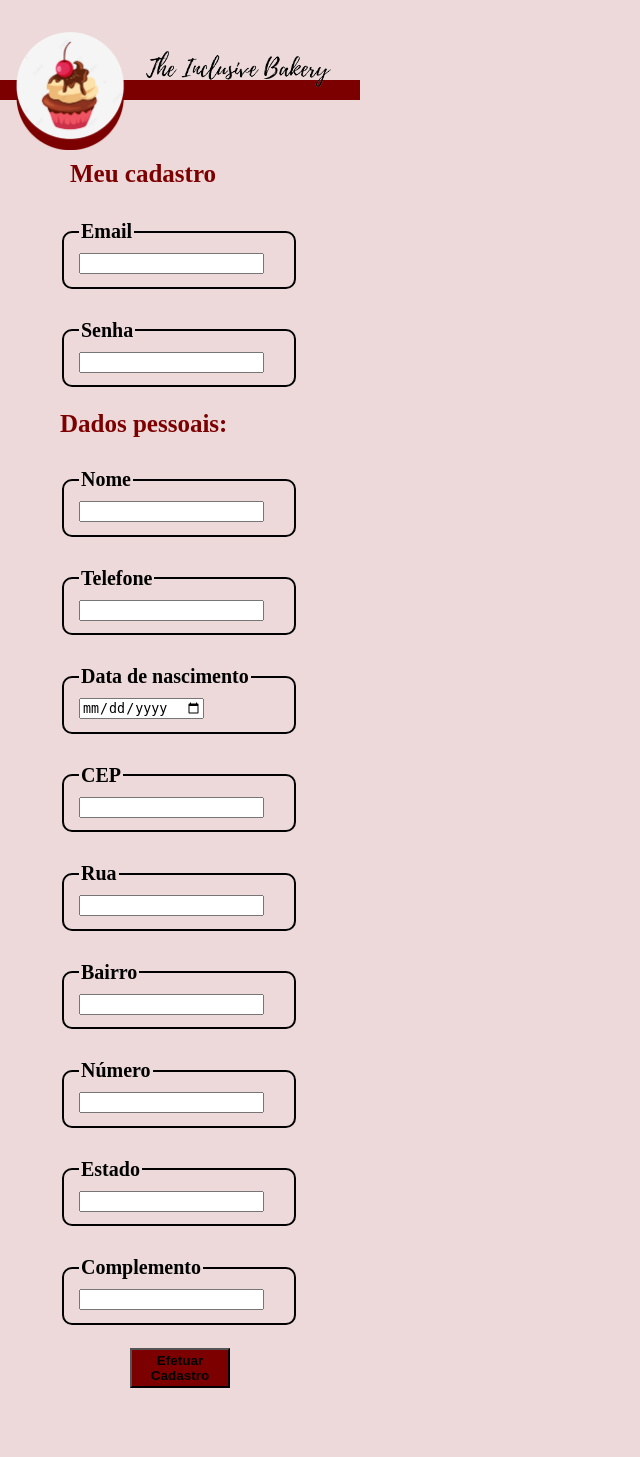
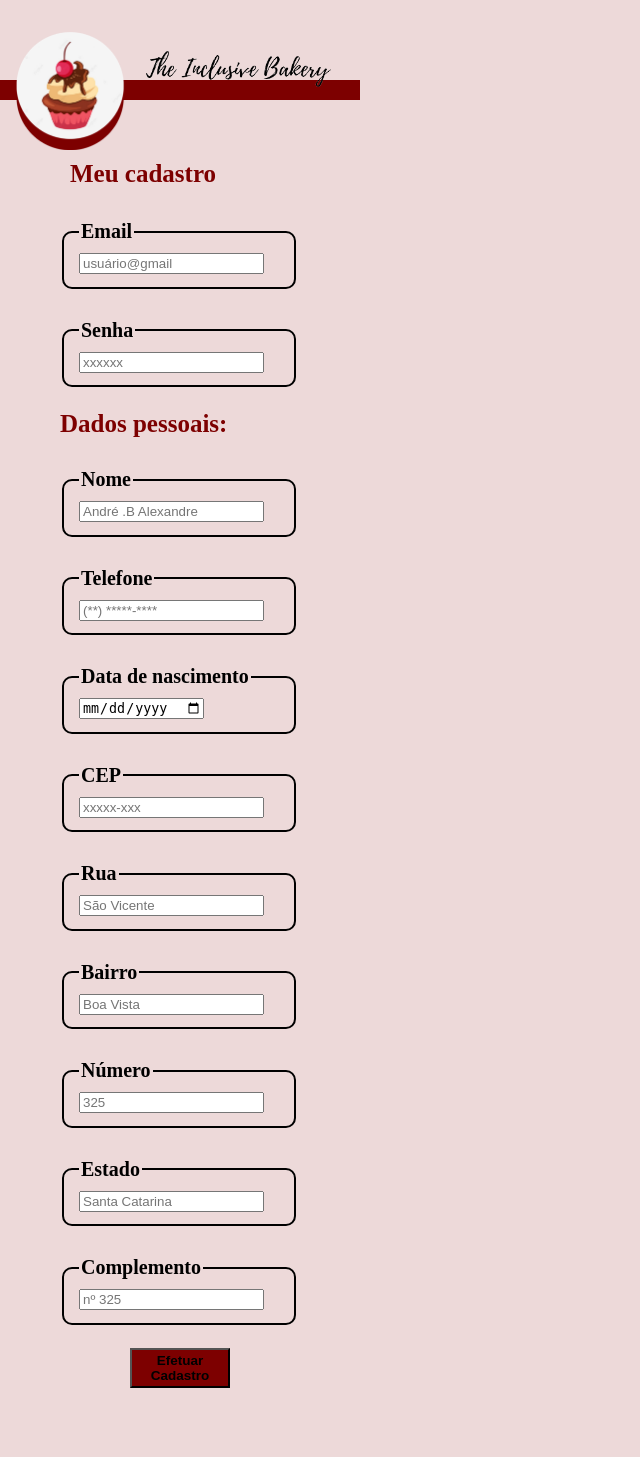
Before and after one commit to andrebalexandre/pronto, a PHP site: page /pgcadastro1.html in a window 1280 px wide. Shown: the part 70-1527 px from the top of the page, without its empty margins (0-640 px from the left). Run offline with PHP 8.4, Linux system fonts and the light colour scheme.

Commit message:
app-andré

```diff
--- a/pgcadastro1.html
+++ b/pgcadastro1.html
@@ -29,12 +29,12 @@
         <div class="d3">
             <fieldset>
                 <legend><b>Email</b></legend>
-                <input type="text" id="email" name="Email">
+                <input type="text" id="email" name="Email" placeholder="usuário@gmail">
             </fieldset>
 
             <fieldset>
                 <legend><b>Senha</b></legend>
-                <input type="password" id="senha" name="Senha">
+                <input maxlength="6" type="password" id="senha" name="Senha" placeholder="xxxxxx">
             </fieldset>
           <br>
           <div class="d4">
@@ -43,47 +43,47 @@
           <div>
             <fieldset>
                 <legend><b>Nome</b></legend>
-                    <input type="text" id="nome" name="Nome">
+                    <input type="text" id="nome" name="Nome" placeholder="André .B Alexandre">
             </fieldset>
 
             <fieldset>
                 <legend><b>Telefone</b></legend>
-                    <input type="number" id="telefone" name="Telefone">
+                    <input type="number" id="telefone" name="Telefone" placeholder="(**) *****-**** ">
             </fieldset>
 
             <fieldset>
                 <legend><b>Data de nascimento</b></legend>
-                    <input type="date" id="data" name="Data">
+                    <input type="date" id="data" name="Data" placeholder="__/__/__">
             </fieldset>
 
             <fieldset>
                 <legend><b>CEP</b></legend>
-                <input maxlength="9" type="text" id="Cep" onkeyup="ValidarCEP();" name="Cep">
+                <input maxlength="9" type="text" id="Cep" onkeyup="ValidarCEP();" name="Cep" placeholder="xxxxx-xxx">
             </fieldset>
 
             <fieldset>
                 <legend><b>Rua</b></legend>
-                    <input type="text" id="rua" name="Rua">
+                    <input type="text" id="rua" name="Rua" placeholder="São Vicente">
             </fieldset>
 
             <fieldset>
                 <legend><b>Bairro</b></legend>
-                    <input type="text" id="bairro" name="Bairro">
+                    <input type="text" id="bairro" name="Bairro" placeholder="Boa Vista">
             </fieldset>
 
             <fieldset>
                 <legend><b>Número</b></legend>
-                    <input type="number" id="numero" name="Numero">
+                    <input type="number" id="numero" name="Numero" placeholder="325">
             </fieldset>
 
             <fieldset>
                 <legend><b>Estado</b></legend>
-                    <input type="text" id="estado" name="Estado">
+                    <input type="text" id="estado" name="Estado" placeholder="Santa Catarina">
             </fieldset>
 
             <fieldset>
                 <legend><b>Complemento</b></legend>
-                    <input type="text" id="complemento" name="Complemento">
+                    <input type="text" id="complemento" name="Complemento" placeholder="nº 325">
             </fieldset>
             <br>
 
--- a/processa.php
+++ b/processa.php
@@ -1,6 +1,6 @@
 <?php
 session_start();
-include_once("conecta.php");
+include_once("conexao.php");
 
 if(!empty($_POST['estrela'])){
 	//$logado = $_SESSION["logado"];
```
Also changed, not shown: conecta.php (+0 -9 lines), conexao.php (added, +10 -0 lines), pglogin1.html (+4 -3 lines), verifica.php (+8 -1 lines).
